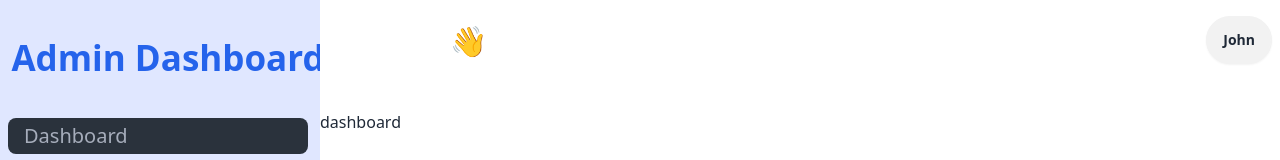
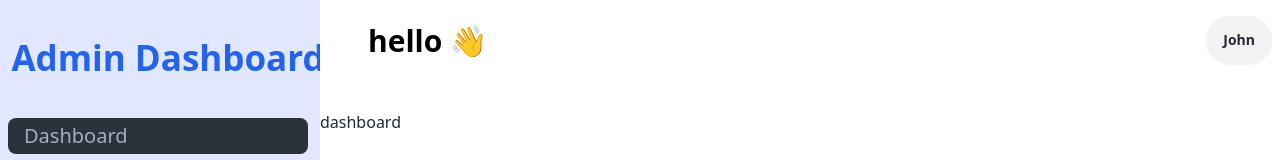
Before and after one commit to Ibrohimbek-Muhammadmusayev/8-7-dars, a React (Vite) app: page / in a window 1280 px wide. Shown: the top 160 px of the page. Built offline with nearby package versions, Linux system fonts and the light colour scheme; no server answers; sample sign-in values are in the browser's storage.

Commit message:
yangilandi

```diff
--- a/src/pages/layout/index.tsx
+++ b/src/pages/layout/index.tsx
@@ -9,7 +9,7 @@ export default function Layout(){
                     <Sitebar/>
                     <div className="w-full">
                         <div className="navbar h-[80px] bg-white flex justify-between">
-                            <h1 className="font-bold text-[30px] text-white pl-[40px]">hello 👋</h1>
+                            <h1 className="font-bold text-[30px] text-black pl-[40px]">hello 👋</h1>
                             <button className="btn rounded-full">John</button>
                         </div>
                         <div className="w-full">
```
